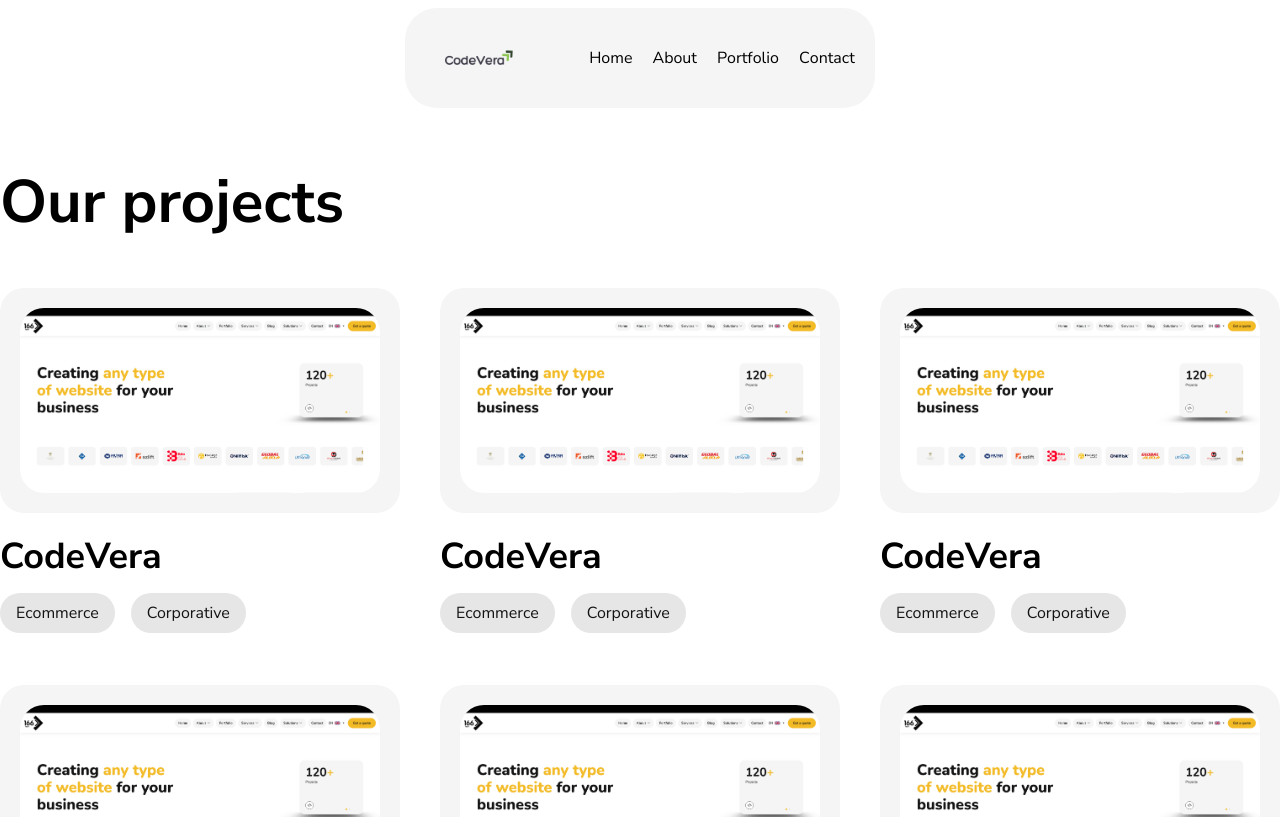
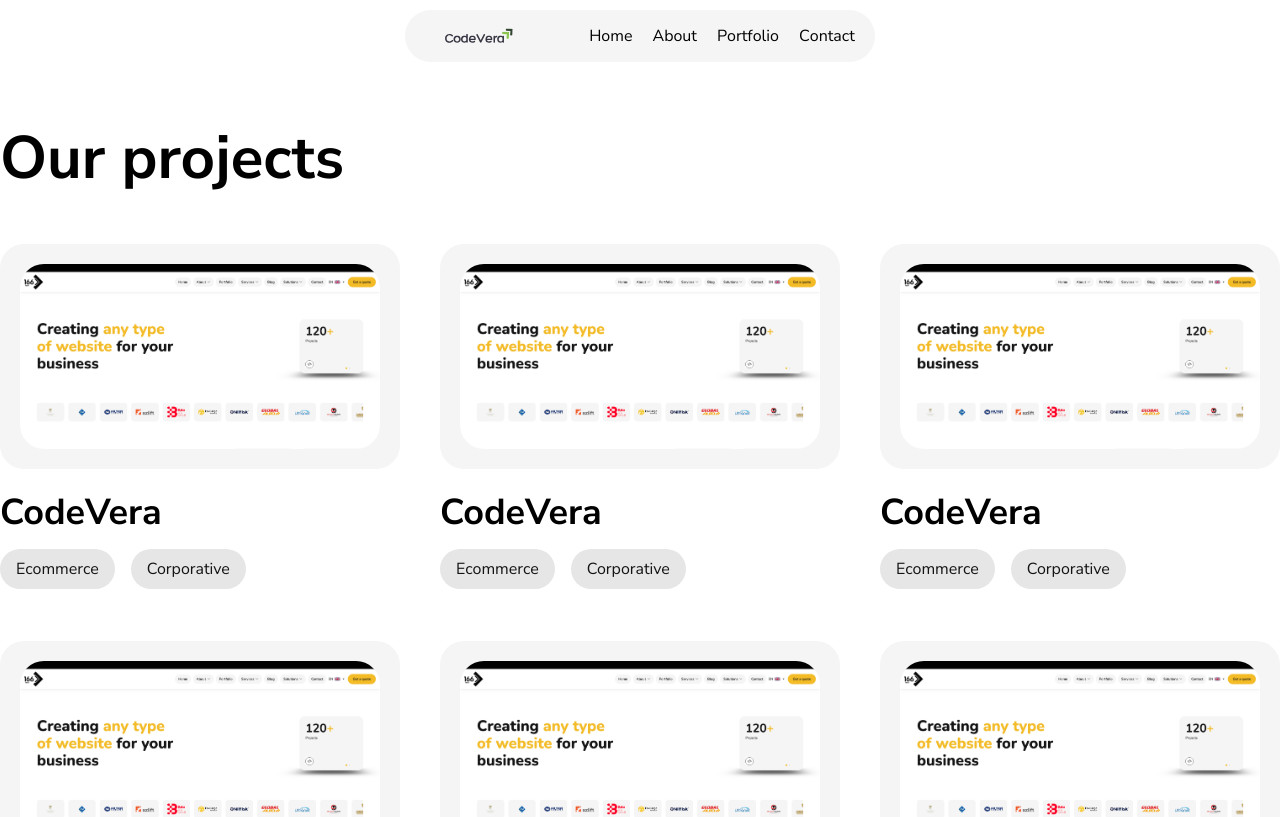
Before and after one commit to kamilaghayev/codevera-portfolio, a Next.js app: page /portfolio in a window 1280 px wide. Shown: the top 817 px of the page. Built offline with nearby package versions, Linux system fonts and the light colour scheme; what @ant-design/nextjs-registry would draw is missing.

Commit message:
`Updated logo image and header component`

```diff
--- a/src/components/burger-menu/curved-menu.jsx
+++ b/src/components/burger-menu/curved-menu.jsx
@@ -33,9 +33,9 @@
 			>
 				<div className="box-border h-screen max-xs-3:px-8 px-[100px]  flex flex-col items-center justify-between">
 					<div className='w-full'>
-						<div className='w-full flex justify-start mt-4 h-10 items-center'>
+						{/* <div className='w-full flex justify-start mt-4 h-10 items-center'>
 							<ChangeTheme variant={'revert'}/>
-						</div>
+						</div> */}
 						<div
 							className="w-full flex flex-col text-[56px] gap-3 pt-10"
 							onMouseLeave={() => setSelectedIndicator(pathname)}
--- a/src/components/header/index.jsx
+++ b/src/components/header/index.jsx
@@ -107,8 +107,8 @@
 		<header className='w-full min-h-16 flex-center sticky top-0 pt-2 z-[44]'>
 			<div className='relative mx-2.5 xs-3:mx-auto flex items-center gap-16 justify-between px-5 h-full w-full xs-3:w-9/12 md:w-fit min-h-[52px] rounded-4xl bg-[#F5F5F5] '>
 
-				<Link href={getUrls().home()}>
-					<Image src={'/logo.png'} width={100} height={90} alt='CodeVera' />
+				<Link href={getUrls().home()} className='flex items-center w-[100px] h-[50px] overflow-hidden'>
+					<Image src={'/logo.svg'} width={140} height={50} alt='CodeVera' />
 				</Link>
 
 				<nav className='hidden md:block'>
```
Also changed, not shown: public/logo.png, public/logo.svg (added).
